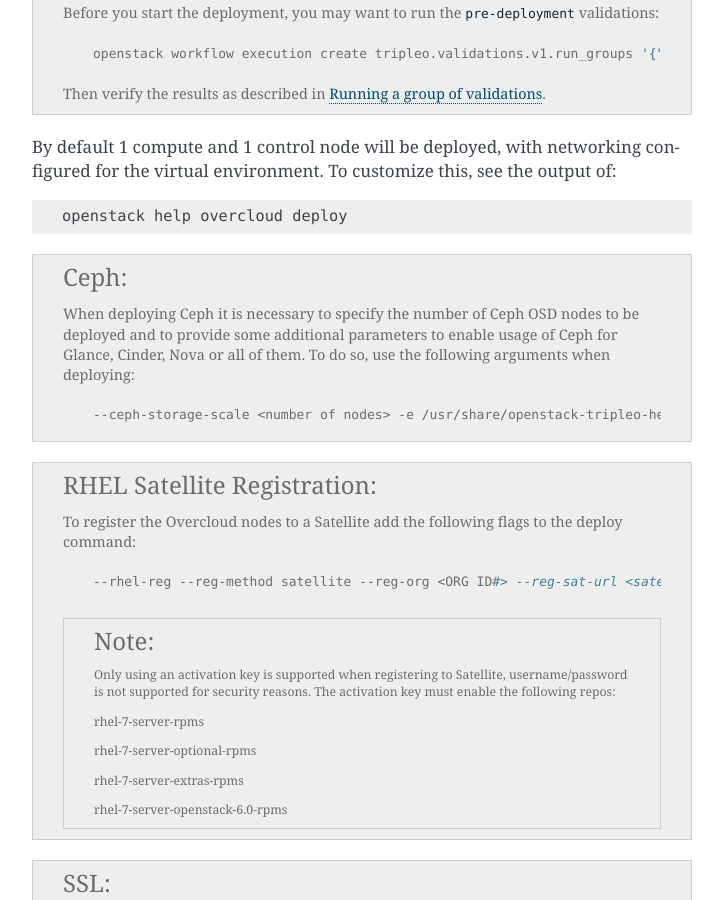
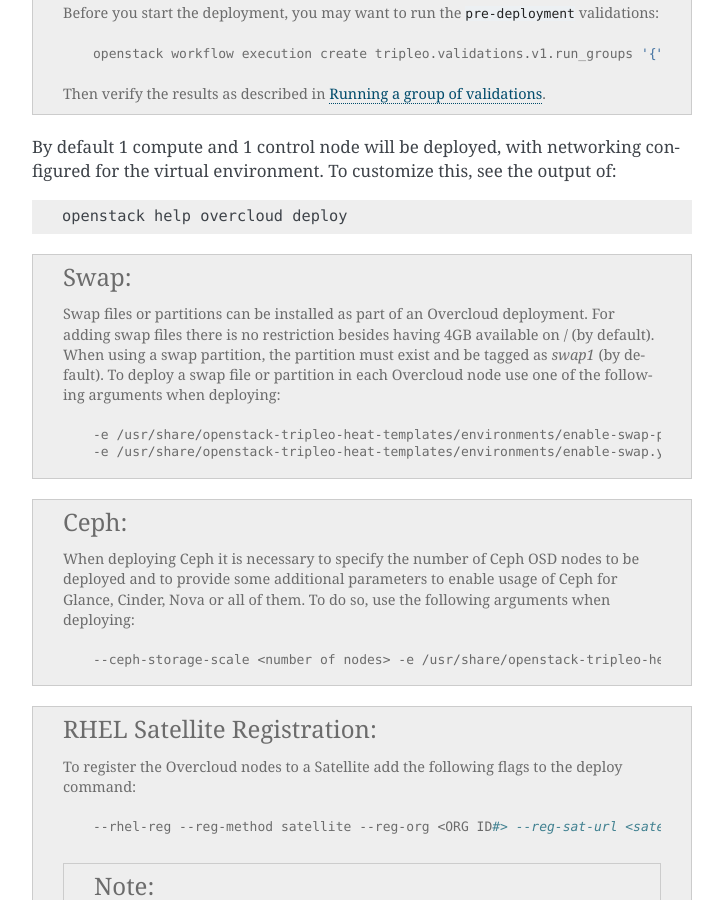
Before and after one commit to openstack-archive/tripleo-docs, a Sphinx documentation site: the page built from doc/source/basic_deployment/basic_deployment_cli.rst, in a window 1280 px wide and 900 px high, scrolled down 9664 px. Shown: the whole window, without its empty margins (388-1111 px from the left). Built offline with Sphinx 7.4.7, drawn with Linux system fonts in a browser that asks for light colours.

Commit message:
Add swap usage in the docs.
Relevant information about how to use
swap files or partitions in an Overcloud
deployment.

Change-Id: I116b699319ac2228ed64682b10ffaab768224769
Closes-Bug: 1652184

```diff
--- a/doc/source/basic_deployment/basic_deployment_cli.rst
+++ b/doc/source/basic_deployment/basic_deployment_cli.rst
@@ -428,6 +428,18 @@
 
     openstack help overcloud deploy
 
+.. admonition:: Swap
+
+  Swap files or partitions can be installed as part of an Overcloud deployment.
+  For adding swap files there is no restriction besides having
+  4GB available on / (by default). When using a swap partition,
+  the partition must exist and be tagged as `swap1` (by default).
+  To deploy a swap file or partition in each Overcloud node use one
+  of the following arguments when deploying::
+
+      -e /usr/share/openstack-tripleo-heat-templates/environments/enable-swap-partition.yaml
+      -e /usr/share/openstack-tripleo-heat-templates/environments/enable-swap.yaml
+
 .. admonition:: Ceph
   :class: ceph
 
```
